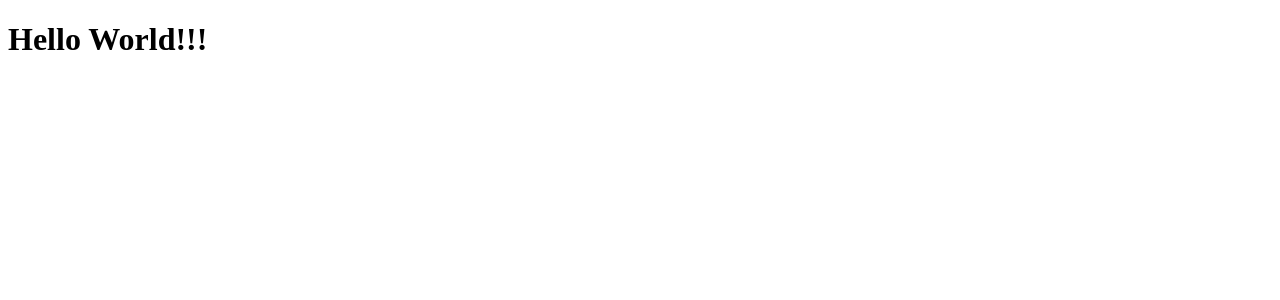
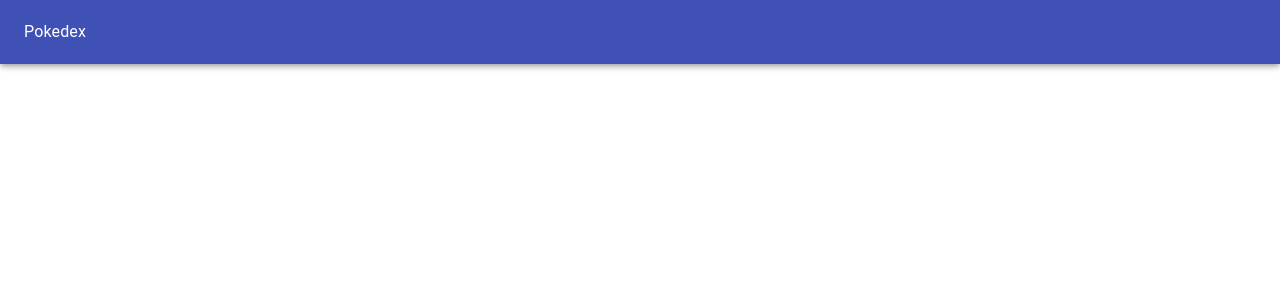
Before and after one commit to mikedstark/react-udemy-tutorial, a React (Create React App) app in the folder pokedex/: page / in a window 1280 px wide. Shown: the top 300 px of the page. Built offline with nearby package versions, Linux system fonts and the light colour scheme.

Commit message:
end of 4th lecture

```diff
--- a/pokedex/src/components/AppNavigator.js
+++ b/pokedex/src/components/AppNavigator.js
@@ -1,9 +1,31 @@
 import React from 'react'
+import { AppBar, Toolbar, Typography } from '@material-ui/core'
+import { makeStyles } from '@material-ui/core/styles'
+import { Link } from 'react-router-dom'
+
+const useStyles = makeStyles((theme) => ({
+    AppBar: {
+        backgroungColor: 'black'
+    },
+    link: {
+      textDecoration: 'none'
+    },
+    title: {
+      cursor: 'pointer',
+      color: 'white'
+    }
+}))
 
 export default function AppNavigator() {
+  const classes = useStyles()
+
   return (
-    <div>
-
-    </div>
+    <AppBar className={classes.AppBar} position='fixed' variant='h6'>
+        <Toolbar>
+            <Link to="/" className={classes.link}>
+              <Typography className={classes.title}>Pokedex</Typography>
+            </Link>
+        </Toolbar>
+    </AppBar>
   )
 }
```
